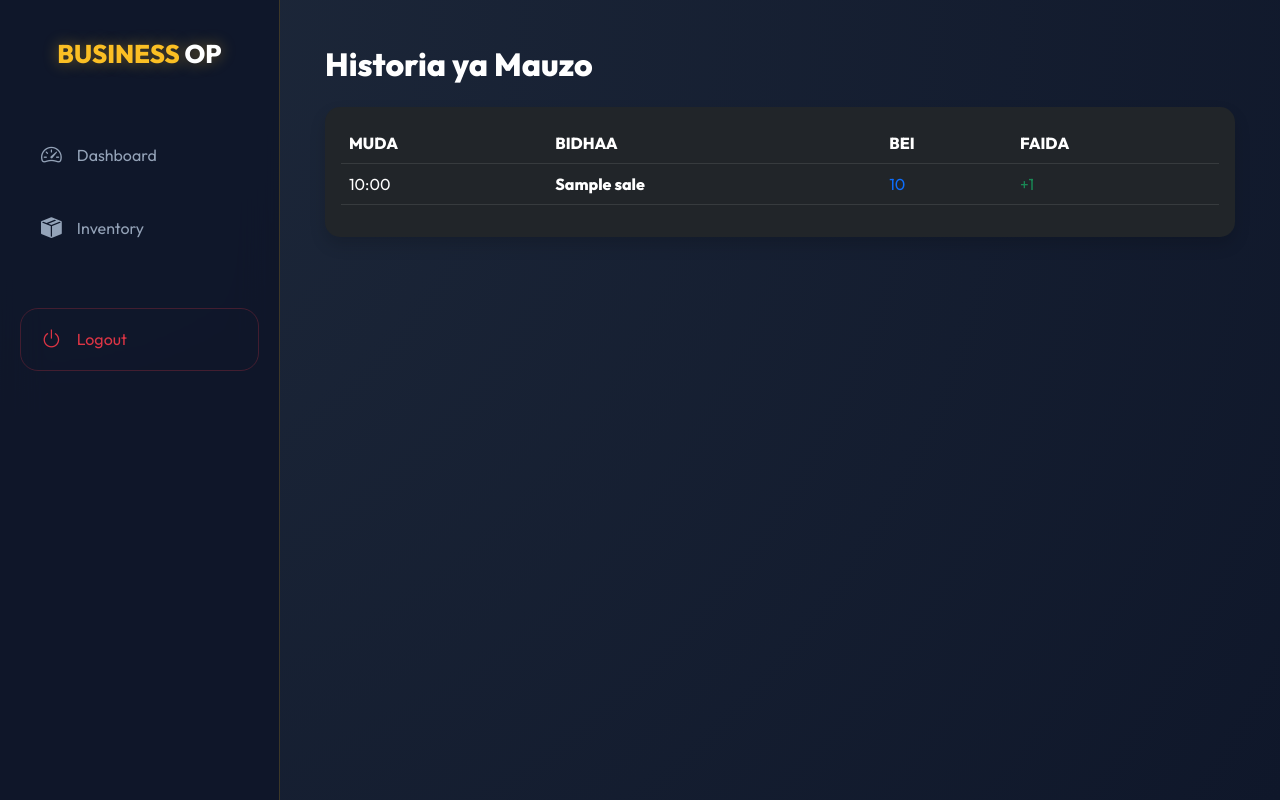
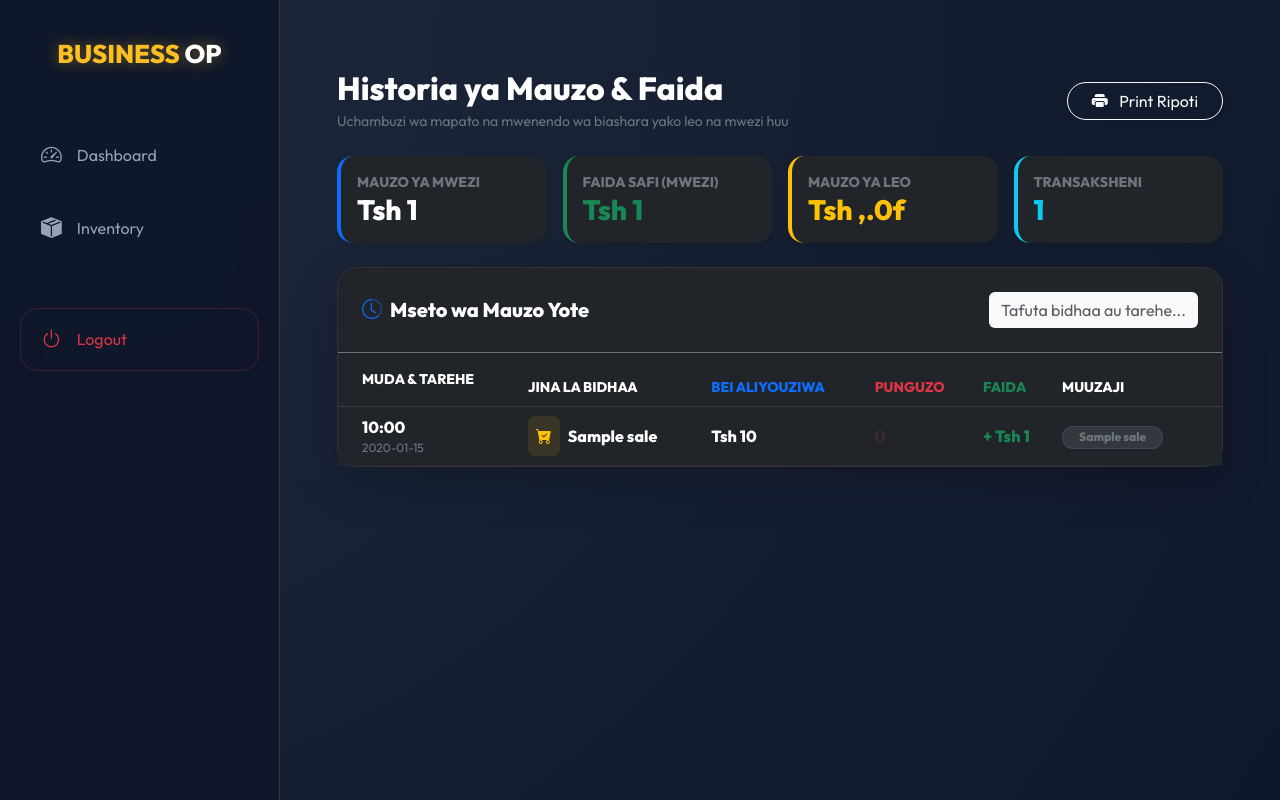
Before and after one commit to benmass1/Business_Systems_Op, a Flask app: template templates/sales.html in a window 1280 px wide. Run offline with Flask 3, Linux system fonts and the light colour scheme; tables that the repository leaves empty hold one stand-in row (values such as "Sample post"); the template is opened without the code that fills it: values that come from a table or form of the project are taken from there, most other values are stand-ins (such as "Sample title", 1, 10 or a date in 2020); some libraries are stand-ins or nearby versions.

Commit message:
Update sales.html

```diff
--- a/templates/sales.html
+++ b/templates/sales.html
@@ -1,25 +1,134 @@
 {% extends "layout.html" %}
 {% block content %}
-<h2 class="fw-bold mb-4 text-white">Historia ya Mauzo</h2>
-<div class="bg-dark p-3 shadow" style="border-radius: 15px;">
+
+<div class="container-fluid py-4">
+
+    <div class="d-flex justify-content-between align-items-center mb-4">
+        <div>
+            <h2 class="fw-bold text-white mb-1">Historia ya Mauzo & Faida</h2>
+            <p class="text-secondary small mb-0">Uchambuzi wa mapato na mwenendo wa biashara yako leo na mwezi huu</p>
+        </div>
+        <div class="d-flex gap-2 no-print">
+            <button class="btn btn-outline-light rounded-pill px-4 shadow-sm" onclick="window.print()">
+                <i class="bi bi-printer-fill me-2"></i> Print Ripoti
+            </button>
+        </div>
+    </div>
+
+    <div class="row g-3 mb-4 no-print">
+        <div class="col-md-3">
+            <div class="card bg-dark border-0 shadow-sm p-3 rounded-4 border-start border-primary border-4" style="border-radius: 15px;">
+                <small class="text-secondary fw-bold text-uppercase">Mauzo ya Mwezi</small>
+                <h3 class="text-white mb-0 fw-bold">Tsh {{ "{:,.0f}".format(stats.total_sales_month) }}</h3>
+            </div>
+        </div>
+        <div class="col-md-3">
+            <div class="card bg-dark border-0 shadow-sm p-3 rounded-4 border-start border-success border-4" style="border-radius: 15px;">
+                <small class="text-secondary fw-bold text-uppercase">Faida Safi (Mwezi)</small>
+                <h3 class="text-success mb-0 fw-bold">Tsh {{ "{:,.0f}".format(stats.total_profit_month) }}</h3>
+            </div>
+        </div>
+        <div class="col-md-3">
+            <div class="card bg-dark border-0 shadow-sm p-3 rounded-4 border-start border-warning border-4" style="border-radius: 15px;">
+                <small class="text-secondary fw-bold text-uppercase">Mauzo ya Leo</small>
+                <h3 class="text-warning mb-0 fw-bold">Tsh {{ "{:,.0f}".format(stats.total_sales_today) }}</h3>
+            </div>
+        </div>
+        <div class="col-md-3">
+            <div class="card bg-dark border-0 shadow-sm p-3 rounded-4 border-start border-info border-4" style="border-radius: 15px;">
+                <small class="text-secondary fw-bold text-uppercase">Transaksheni</small>
+                <h3 class="text-info mb-0 fw-bold">{{ stats.total_count }}</h3>
+            </div>
+        </div>
+    </div>
+
+    <div class="card bg-dark border-0 shadow-lg" style="border-radius:20px; border: 1px solid #333 !important;">
+        <div class="card-header bg-transparent border-bottom border-secondary p-4 d-flex justify-content-between align-items-center">
+            <h5 class="mb-0 text-white fw-bold">
+                <i class="bi bi-clock-history me-2 text-primary"></i>Mseto wa Mauzo Yote
+            </h5>
+            <input type="text" id="salesSearch" class="form-control bg-light border-0 w-25 no-print"
+                   placeholder="Tafuta bidhaa au tarehe..." onkeyup="searchSales()">
+        </div>
+
         <div class="table-responsive">
-        <table class="table table-dark table-hover">
-            <thead>
-                <tr class="text-secondary"><th>MUDA</th><th>BIDHAA</th><th>BEI</th><th>FAIDA</th></tr>
+            <table class="table table-dark table-hover align-middle mb-0">
+                <thead class="text-secondary small text-uppercase bg-opacity-10 bg-white">
+                    <tr>
+                        <th class="ps-4 py-3">Muda & Tarehe</th>
+                        <th>Jina la Bidhaa</th>
+                        <th class="text-primary">Bei Aliyouziwa</th>
+                        <th class="text-danger">Punguzo</th>
+                        <th class="text-success">Faida</th>
+                        <th class="pe-4">Muuzaji</th>
+                    </tr>
                 </thead>
-            <tbody>
+                <tbody id="salesTable">
                     {% for s in sales %}
-                <tr>
-                    <td>{{ s.timestamp.strftime('%H:%M') }}</td>
-                    <td class="fw-bold">{{ s.product_name }}</td>
-                    <td class="text-primary">{{ "{:,.0f}".format(s.selling_price) }}</td>
-                    <td class="text-success">+{{ "{:,.0f}".format(s.profit) }}</td>
+                    <tr class="border-bottom border-secondary border-opacity-10">
+                        <td class="ps-4">
+                            <span class="text-white fw-bold">{{ s.timestamp.strftime('%H:%M') }}</span>
+                            <small class="text-secondary d-block" style="font-size: 0.75rem;">{{ s.timestamp.strftime('%Y-%m-%d') }}</small>
+                        </td>
+                        <td>
+                            <div class="d-flex align-items-center">
+                                <div class="bg-warning bg-opacity-10 p-2 rounded me-2">
+                                    <i class="bi bi-cart-check-fill text-warning"></i>
+                                </div>
+                                <span class="fw-bold text-white">{{ s.product_name }}</span>
+                            </div>
+                        </td>
+                        <td class="fw-bold">Tsh {{ "{:,.0f}".format(s.selling_price - s.discount) }}</td>
+                        <td class="text-danger">
+                            {% if s.discount > 0 %}
+                            -{{ "{:,.0f}".format(s.discount) }}
+                            {% else %}
+                            <span class="opacity-25">0</span>
+                            {% endif %}
+                        </td>
+                        <td class="text-success fw-bold">+ Tsh {{ "{:,.0f}".format(s.profit) }}</td>
+                        <td class="pe-4">
+                            <span class="badge bg-secondary bg-opacity-25 text-secondary border border-secondary border-opacity-25 rounded-pill px-3">
+                                {{ s.seller_name or 'Admin' }}
+                            </span>
+                        </td>
                     </tr>
                     {% else %}
-                <tr><td colspan="4" class="text-center text-secondary py-4">Bado hakuna mauzo.</td></tr>
+                    <tr>
+                        <td colspan="6" class="text-center py-5">
+                            <i class="bi bi-journal-x fs-1 text-secondary opacity-25"></i>
+                            <p class="text-secondary mt-2">Bado hakuna rekodi za mauzo zilizopatikana.</p>
+                        </td>
+                    </tr>
                     {% endfor %}
                 </tbody>
             </table>
         </div>
     </div>
+</div>
+
+<script>
+function searchSales() {
+    let input = document.getElementById("salesSearch");
+    let filter = input.value.toLowerCase();
+    let rows = document.querySelectorAll("#salesTable tr");
+    rows.forEach(row => {
+        let text = row.innerText.toLowerCase();
+        row.style.display = text.includes(filter) ? "" : "none";
+    });
+}
+</script>
+
+<style>
+    @media print {
+        .no-print, .navbar, .btn, #salesSearch { display: none !important; }
+        .card { border: none !important; background: white !important; }
+        .table-dark { background: white !important; color: black !important; }
+        body { background: white !important; }
+        .text-white, .text-secondary { color: black !important; }
+        .bg-dark { background: white !important; }
+        .table-dark tr td { color: black !important; border-bottom: 1px solid #ddd !important; }
+    }
+</style>
+
 {% endblock %}
```
Lines whose indentation alone changed are shown as unchanged.
